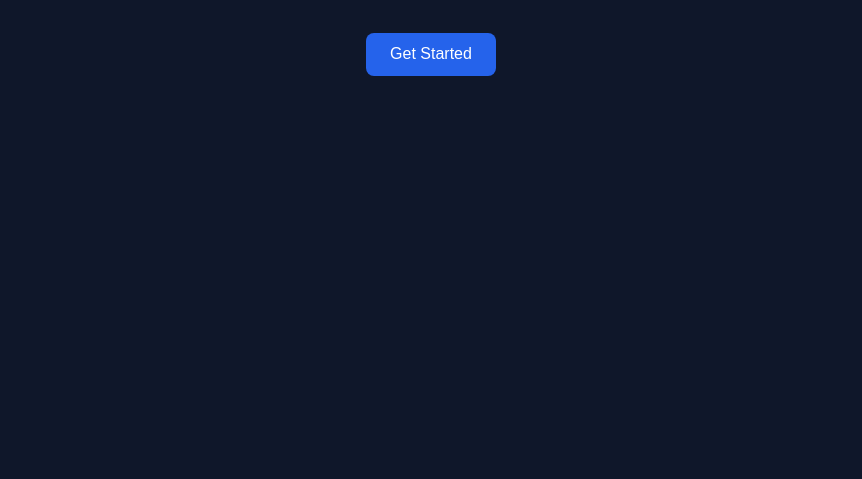
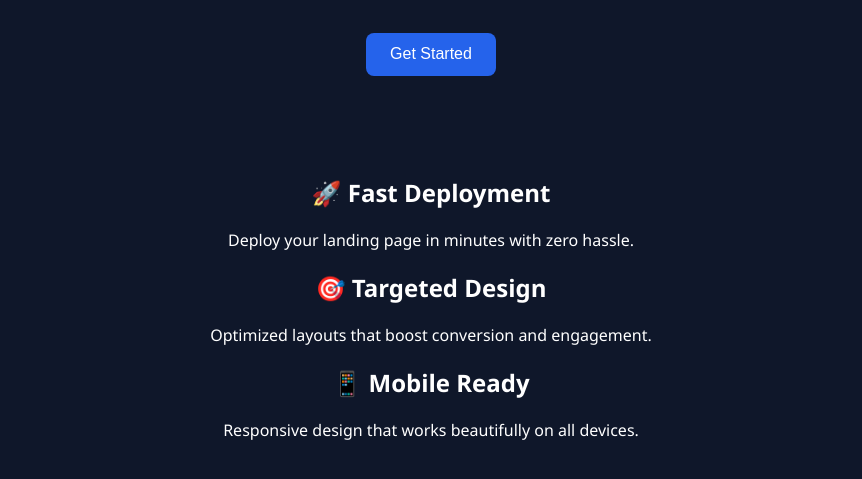
Before and after one commit to ishant-44/snippet-01, a plain HTML site: page index.html in a window 1280 px wide. Shown: the part 217-696 px from the top of the page, without its empty margins (209-1071 px from the left). Drawn offline with Linux system fonts and the light colour scheme.

Commit message:
Update index.html

```diff
--- a/index.html
+++ b/index.html
@@ -13,6 +13,21 @@
     <p>Simple, modern, responsive landing page that converts.</p>
     <button>Get Started</button>
   </section>
+  <section class="features">
+    <div class="feature-card">
+      <h2>🚀 Fast Deployment</h2>
+      <p>Deploy your landing page in minutes with zero hassle.</p>
+    </div>
+    <div class="feature-card">
+      <h2>🎯 Targeted Design</h2>
+      <p>Optimized layouts that boost conversion and engagement.</p>
+    </div>
+    <div class="feature-card">
+      <h2>📱 Mobile Ready</h2>
+      <p>Responsive design that works beautifully on all devices.</p>
+    </div>
+  </section>
+
 
 </body>
 </html>
```
